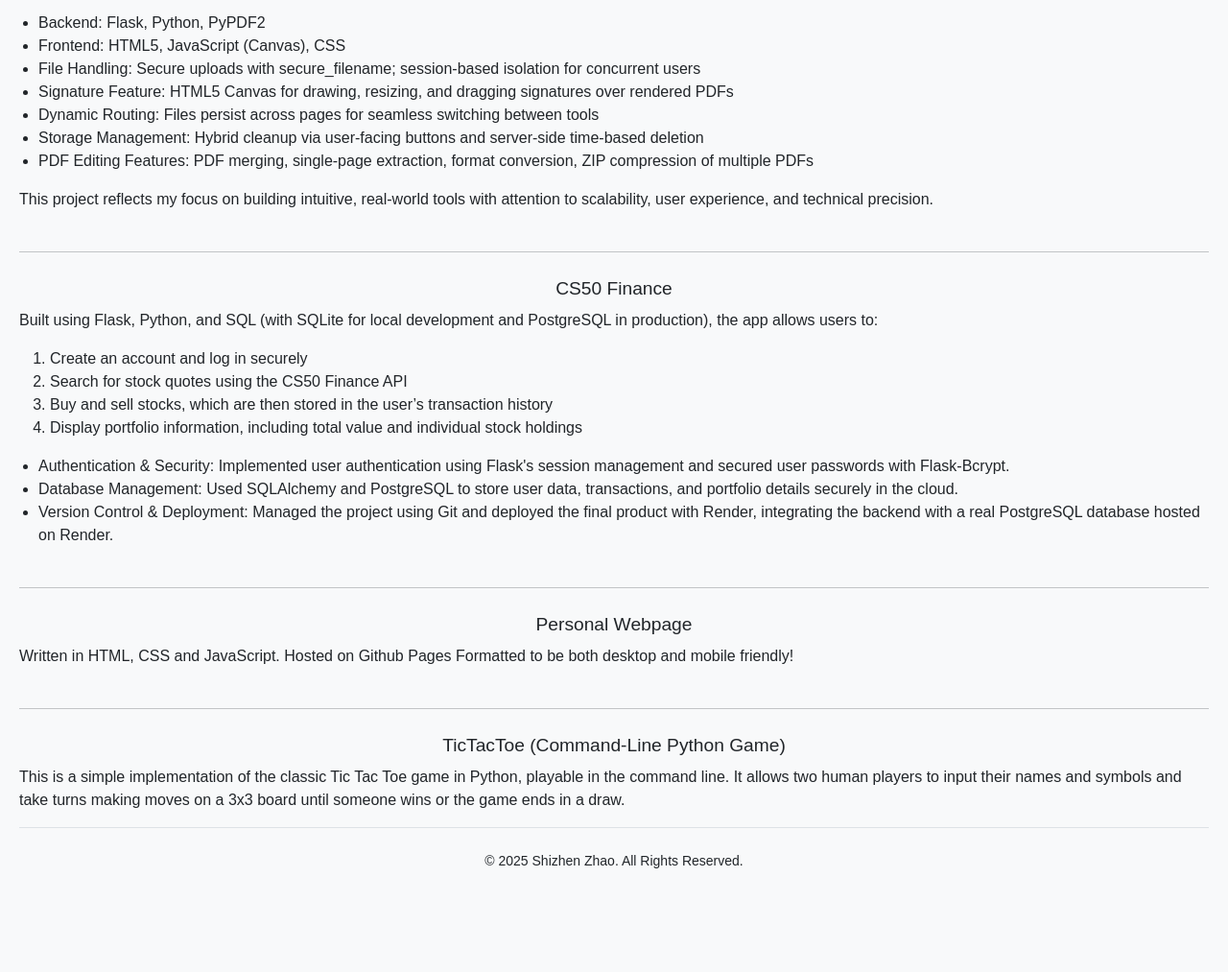
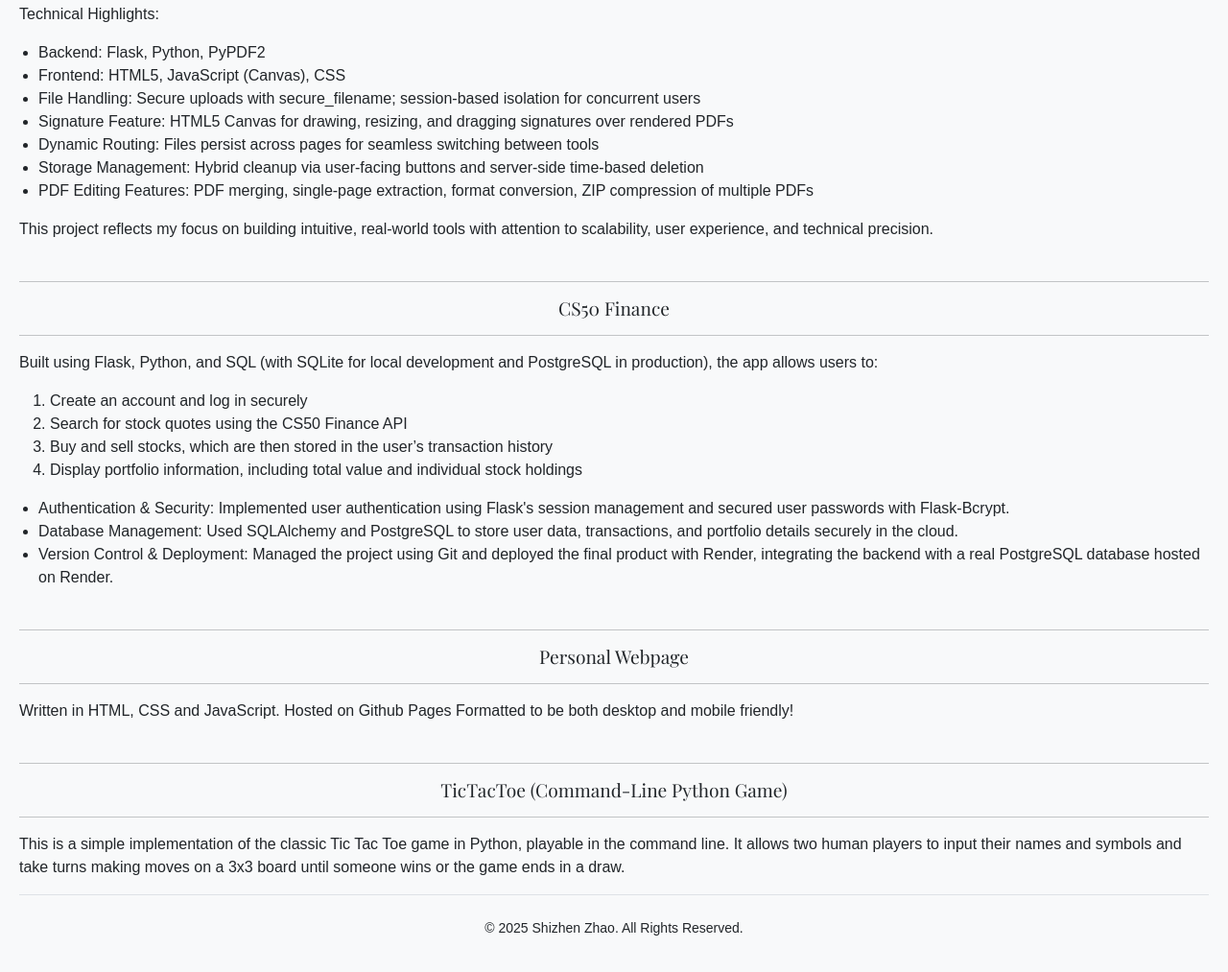
Before and after one commit to shiverin/shiverin.github.io, a plain HTML site: page home/project.html in a window 1280 px wide. Shown: the part 341-1354 px from the top of the page at 96% size. Before the commit the page ends 1293 px from the top, so only its background shows below. Drawn offline with nearby package versions, Linux system fonts and the light colour scheme.

Commit message:
Initial commit

```diff
--- a/home/project.html
+++ b/home/project.html
@@ -30,10 +30,12 @@
             <br>
             <hr>
             <h3 class="centre">PROJECTS</h3>
-            <hr>
+
             <div class="progrid">
                 <div class="progrid-item">
+                    <hr>
                     <h4>PDFILEdit</h4>
+                    <hr>
                     <p>PDFILEdit is a Flask-based web application developed as my CS50x final project to tackle the common frustrations of PDF editing faced by students and professionals. It offers a clean, ad-free, browser-based solution that supports multiple PDF tasks in one place—making it easy to merge, sign, extract, convert, and compress PDFs without switching tools. Users can upload PDF files which are stored in secure, session-specific directories to ensure privacy and scalability. The system dynamically adapts to user input: single PDFs enable functions like signing, page extraction, and conversion, while multiple uploads activate the merge and ZIP features. All actions are integrated into a smooth UI/UX that preserves file visibility across different app routes.
 
                     <p>Technical Highlights:</p>
@@ -55,9 +57,11 @@
                         <section>This project reflects my focus on building intuitive, real-world tools with attention to scalability, user experience, and technical precision.</p>
                         </section>
                 </div>
-                <hr>
+
                 <div class="progrid-item">
+                    <hr>
                     <h4>CS50 Finance</h4>
+                    <hr>
                     <p>Built using Flask, Python, and SQL (with SQLite for local development and PostgreSQL in production), the app allows users to:</p>
                     <ol>
                         <li>Create an account and log in securely
@@ -72,16 +76,20 @@
                         </li>
                     </ul>
                 </div>
-                <hr>
+
                 <div class="progrid-item">
+                    <hr>
                     <h4>Personal Webpage</h4>
+                    <hr>
                     <p>Written in HTML, CSS and JavaScript.
                     Hosted on Github Pages
                     Formatted to be both desktop and mobile friendly!</p>
                 </div>
-                <hr>
+
                 <div class="progrid-item">
+                    <hr>
                     <h4>TicTacToe (Command-Line Python Game)</h4>
+                    <hr>
                     <p>This is a simple implementation of the classic Tic Tac Toe game in Python, playable in the command line. It allows two human players to input their names and symbols and take turns making moves on a 3x3 board until someone wins or the game ends in a draw.</p>
                 </div>
             </div>
--- a/home/static1/styles2.css
+++ b/home/static1/styles2.css
@@ -57,6 +57,7 @@ h4 {
   text-align: center;
   font-size: 1.2rem;
   margin-bottom: 10px;
+  font-family: 'Playfair Display', serif;
 }
 
 ul {
```
